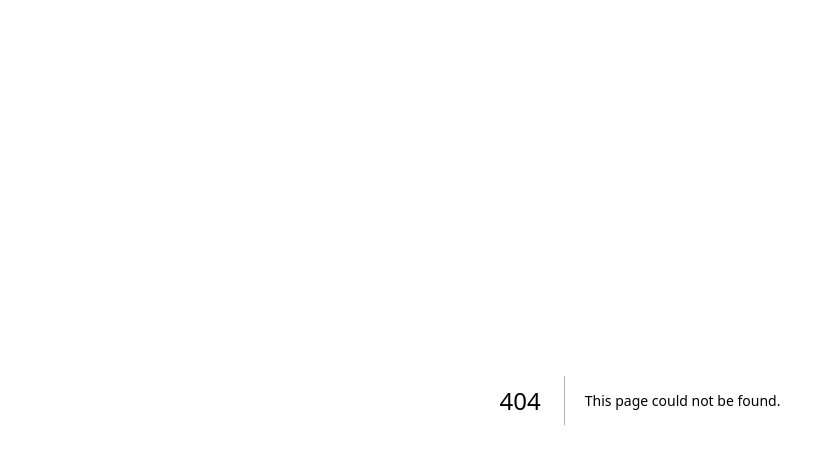
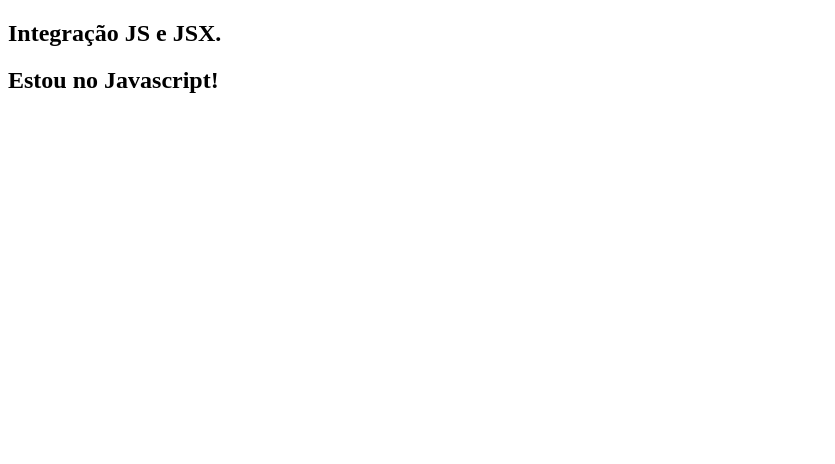
Before and after one commit to wagnnermorais/Next-React-Full-Course-Exercises, a Next.js app: page /basicos/jsx3 in a window 1280 px wide. Before the commit this address had no page. Shown: the top 464 px of the page, without its empty margins (0-835 px from the left). Built offline with nearby package versions, Linux system fonts and the light colour scheme.

Commit message:
feat: returning data in a constant

```diff
--- /dev/null
+++ b/pages/basicos/jsx3.jsx
@@ -0,0 +1,9 @@
+export default function jsx4() {
+  const subtitulo = "Estou no Javascript!";
+  return (
+    <div>
+      <h2>Integração JS e JSX.</h2>
+      <h2>{subtitulo}</h2>
+    </div>
+  );
+}
```
